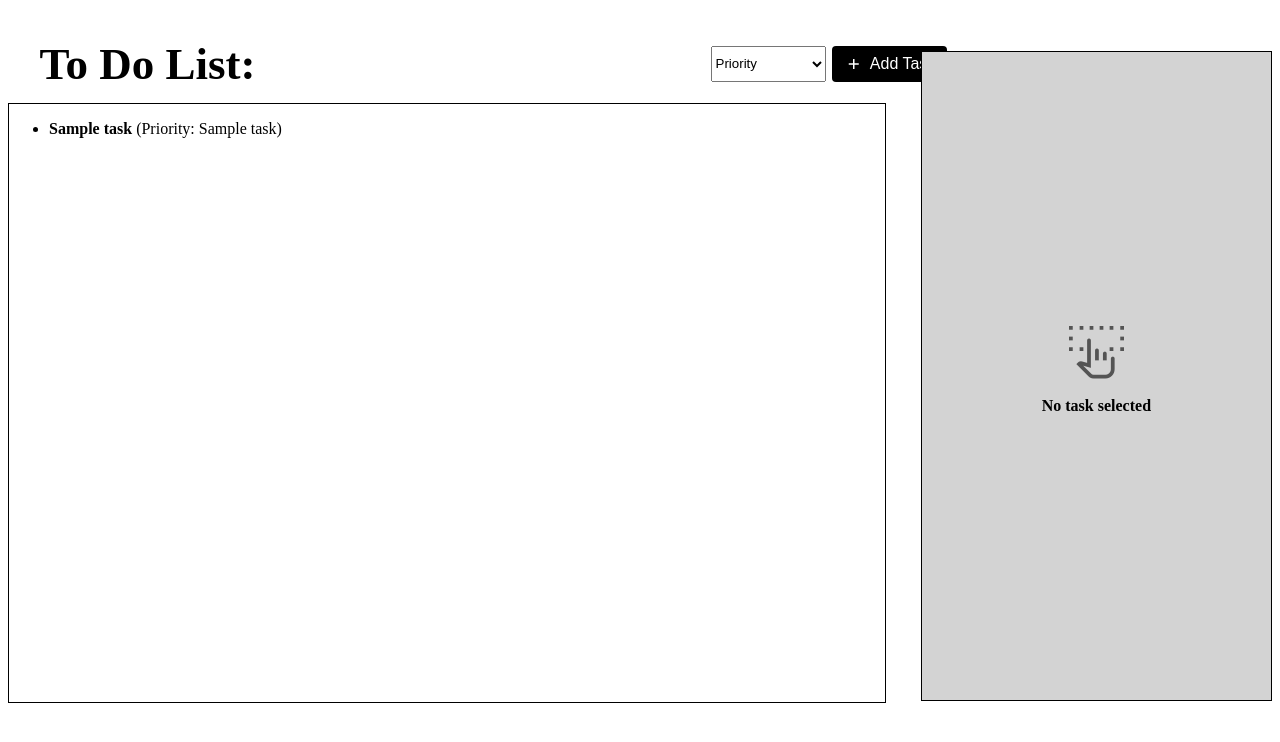
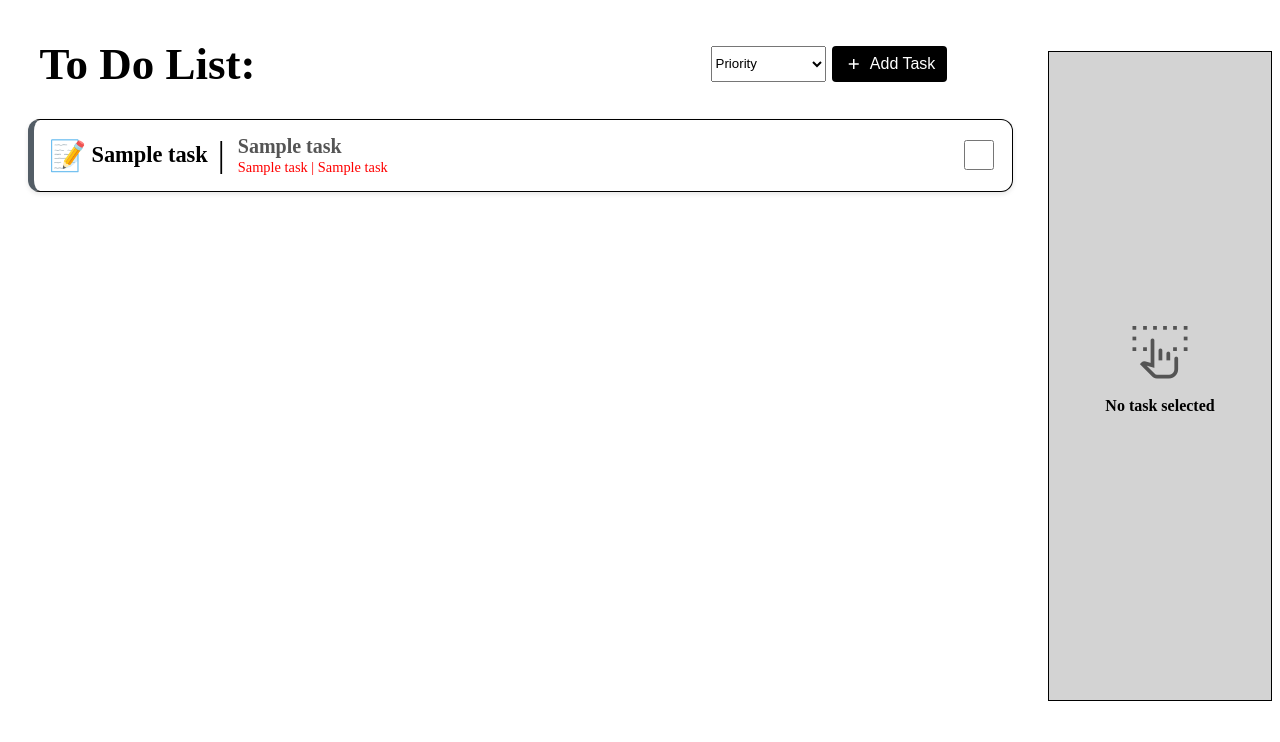
Before and after one commit to juliaconts/cmsc128-IndivProject_Contreras, a Flask app: template templates/homepage.html in a window 1280 px wide. Shown: the top 742 px of the page. Run offline with Flask 3, Linux system fonts and the light colour scheme; the template is opened without the code that fills it: most values are stand-ins (such as "Sample title", 1, 10 or a date in 2020).

Commit message:
updated the addtask frontend with clickable view

```diff
--- a/app.py
+++ b/app.py
@@ -1,4 +1,5 @@
 from flask import Flask, render_template, request, redirect, url_for
+from datetime import datetime
 import sqlite3
 
 app = Flask(__name__)
@@ -17,7 +18,8 @@ def init_db():
             date TEXT,
             time TEXT,
             task_desc TEXT,
-            sub_todo TEXT
+            sub_todo TEXT,
+            created_at TIMESTAMP DEFAULT CURRENT_TIMESTAMP
         )
     ''')
     conn.commit()
@@ -62,6 +64,21 @@ def add():
     add_task(priority, label, task_name, date, time, task_desc, sub_todo)
     return redirect(url_for("homepage"))
 
+@app.template_filter("format_date")
+def format_date(value, format="%B %d, %Y"):
+    try:
+        date_obj = datetime.strptime(value, "%Y-%m-%d")
+        return date_obj.strftime(format)
+    except Exception:
+        return value
+
+@app.template_filter("format_time")
+def format_time(value, format="%I:%M %p"):
+    try:
+        return datetime.strptime(value, "%H:%M").strftime(format)
+    except Exception:
+        return value
+
 if __name__ == "__main__":
     init_db()
     app.run(debug=True)
--- a/static/scripts.js
+++ b/static/scripts.js
@@ -20,3 +20,35 @@ document.addEventListener("DOMContentLoaded", () => {
     }
   });
 });
+
+document.addEventListener("DOMContentLoaded", function() {
+    const tasks = document.querySelectorAll(".task");
+    const detailBox = document.getElementById("task-view-box");
+    const placeholder = document.getElementById("placeholder");
+
+    tasks.forEach(task => {
+        task.addEventListener("click", function() {
+            // Hide placeholder
+            if (placeholder) placeholder.style.display = "none";
+
+            // Get task data
+            const label = task.dataset.label;
+            const taskName = task.dataset.task;
+            const date = task.dataset.date;
+            const time = task.dataset.time;
+            const desc = task.dataset.desc || "No description";
+            const sub = task.dataset.sub || "None";
+            const created = task.dataset.created || "Unknown";
+
+            // Inject into right panel
+            detailBox.innerHTML = `
+                <h3>${label}</h3>
+                <p><strong>Task:</strong> ${taskName}</p>
+                <p><strong>Due:</strong> ${date} at ${time}</p>
+                <p><strong>Description:</strong> ${desc}</p>
+                <p><strong>Sub-tasks:</strong> ${sub}</p>
+                <p><em>Added on: ${created}</em></p>
+            `;
+        });
+    });
+});
--- a/static/styling.css
+++ b/static/styling.css
@@ -52,12 +52,12 @@ h1 {
     gap: 35px;
 }
 
-#task-box {
+/* #task-box {
     box-sizing: border-box;
     border: 1px solid black;
     width: 1000px;
     height: 600px;
-}
+} */
 
 .empty-prompt {
     display: flex;
@@ -118,3 +118,83 @@ h1 {
     background-color: #f8f8f8;                /* slightly lighter background */
     transition: all 0.2s ease-in-out;        /* smooth transition */
 }
+
+ul {
+    padding-left: 20px;
+}
+
+li {
+    display: flex;
+    align-items: center;
+    justify-content: space-between;
+    border: 1px solid black;
+    width: 948px;
+    list-style-type: none;
+    padding: 15px;
+    margin-bottom: 10px;
+    border-radius: 12px;
+    background: #fff;
+    box-shadow: 0 2px 5px rgba(0,0,0,0.1);
+}
+
+.priority-symbol {
+    font-size: 30px;
+}
+
+.task-label {
+    font-size: 1.4rem;
+}
+
+/* Priority symbol + task label in one row */
+.priority-symbol,
+.task-label {
+    display: flex;
+    align-items: center;
+    /* font-size: 20px; */
+    /* font-size: 1.2rem; */
+    margin-right: 5px;
+}
+
+.line {
+    margin-left: 5px;
+    margin-right: 5px;
+    font-size: 35px;
+}
+
+/* Priority-specific left border colors */
+li.high {
+    border-left: 6px solid #e74c3c; /* red */
+}
+li.medium {
+    border-left: 6px solid #f39c12; /* orange */
+}
+li.low {
+    border-left: 6px solid #535d66; /* green */
+}
+
+/* border-left: 6px solid ; */
+
+/* Task text area */
+.task-info {
+    flex: 1;
+    margin-left: 8px;
+}
+
+.task-desc {
+    font-weight: bold;
+    color: #555;
+    font-size: 20px;
+}
+
+.due-date {
+    font-size: 0.9rem;
+    color: red;
+}
+
+/* Checkbox */
+.task-check {
+    width: 30px;
+    height: 30px;
+    cursor: pointer;
+    accent-color: #2ecc71;
+}
--- a/templates/homepage.html
+++ b/templates/homepage.html
@@ -28,9 +28,28 @@
                 {% if tasks %}
                     <ul>
                     {% for task in tasks %}
-                        <li>
-                            <strong>{{ task[3] }}</strong>
-                            (Priority: {{ task[1] }})
+                        <li class="task
+                            {% if task[1] == 1 %}high{% elif task[1] == 2 %}medium{% else %}low{% endif %}">
+
+                            <div class="priority-symbol">
+                                {% if task[1] == 1 %}
+                                <span>❗</span>
+                                {% elif task[1] == 2 %}
+                                <span>💡</span>
+                                {% else %}
+                                <span>📝</span>
+                                {% endif %}
+                            </div>
+                            <div class="task-label"><strong>{{ task[2] }}</strong></div>
+                            <span class="line">|</span>
+
+                            <div class="task-info">
+                                <div class="task-details">
+                                    <span class="task-desc">{{ task[3] }} </span><br>
+                                    <span class="due-date">{{ task[4] | format_date }} | {{ task[5] | format_time }}</span>
+                                </div>
+                            </div>
+                            <input type="checkbox" class="task-check">
                         </li>
                     {% endfor %}
                     </ul>
@@ -44,6 +63,7 @@
             </div>
 
             <div id="task-view-box">
+
                 <div id="empty-view" class="empty-view">
                     <span class="material-symbols-outlined">gesture_select</span>
                     <p>No task selected</p>
```
Also changed, not shown: task.db.
